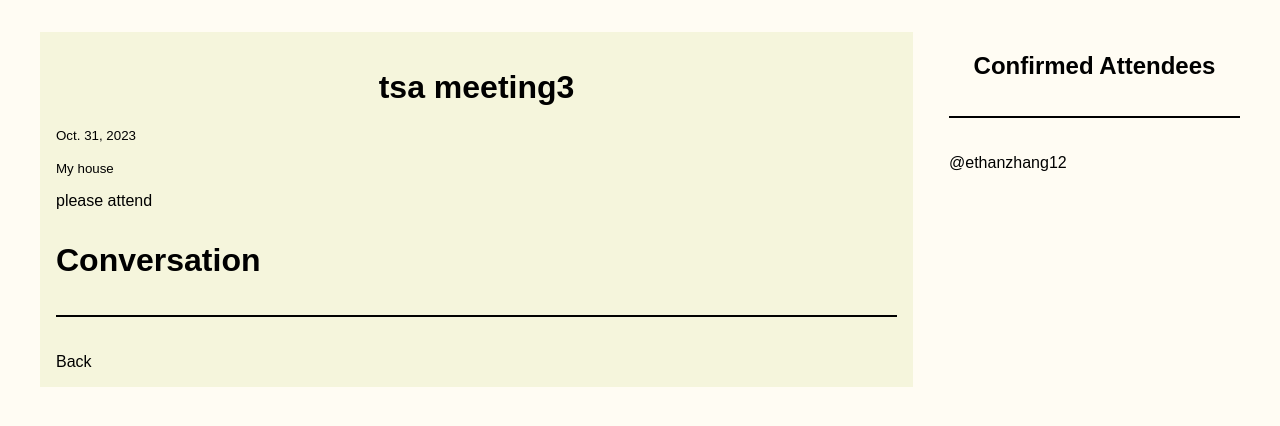
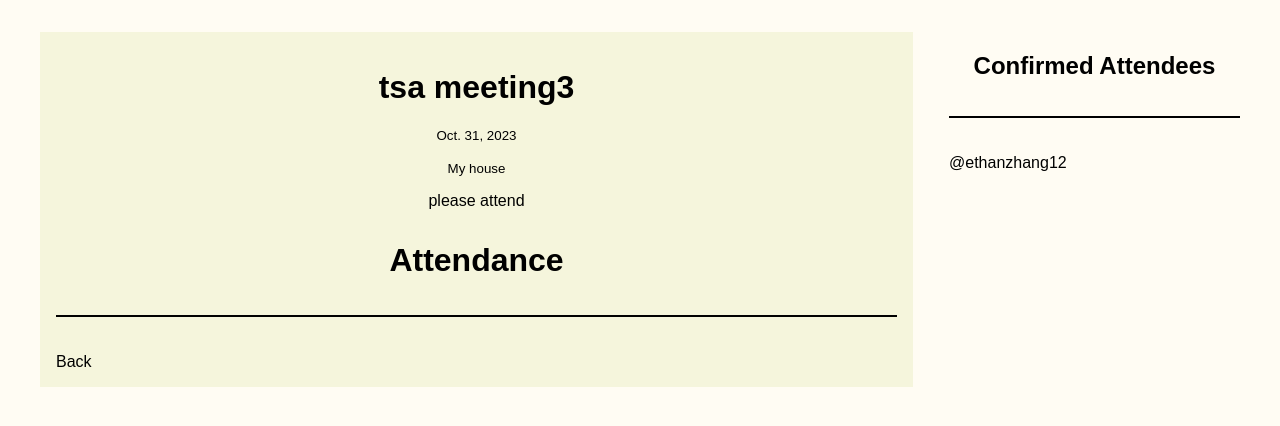
Before and after one commit to EthanZhang87/TSASoftwareDEV23-24, a Django app: page /event/11 in a window 1280 px wide. Shown: the part 66-492 px from the top of the page. Run offline with Django 4.2, Linux system fonts and the light colour scheme; data comes from the database, SQL or seed files in the repository; both versions use the stored data as it was after the commit.

Commit message:
fixed events and profile

```diff
--- a/Answerly/questions/templates/questions/event.html
+++ b/Answerly/questions/templates/questions/event.html
@@ -13,17 +13,19 @@
 
 <div class="room-container">
     <div>
-        <h1>{{event.title}}</h1>
+        <center>
+            <h1>{{event.title}}</h1>
 
-        <small>{{ event.date }}</small><br><br>
+            <small>{{ event.date }}</small><br><br>
 
-        <small>{{ event.location }}</small>
+            <small>{{ event.location }}</small>
 
-        <p>{{ event.description }}</p>
+            <p>{{ event.description }}</p>
+        </center>
 
 
         <div class="comment-wrapper">
-            <h3>Conversation</h3>
+            <center><h3>Attendance</h3></center>
             <hr>
             {% if request.user.is_authenticated %}
                 <div class="comment-form">
--- a/Answerly/questions/templates/questions/event_feed.html
+++ b/Answerly/questions/templates/questions/event_feed.html
@@ -1,7 +1,7 @@
 {% for event in events %}
     <article class = "media content-section">
             <div>
-                <img class="account-img" style="border-radius: 50%; width: 50px; height: 50px;" src = "{{ user.profile.image.url }}">
+                <img class="account-img" style="border-radius: 50%; width: 50px; height: 50px;" src = "{{ event.host.profile.image.url }}">
                 <p><a href="{% url 'questions:profile' event.host.id %}">@{{event.host.username}}</a></p>
                 {% if request.user == event.host %}
                 <a href="{% url 'questions:update-event' event.id %}">Edit Event | </a>
```
Also changed, not shown: Answerly/db.sqlite3, Answerly/media/profile_pics/download_1_Poe1u3j.jpeg (added), Answerly/media/profile_pics/wallpaper2you_454167.jpg (added), 1 other file.
